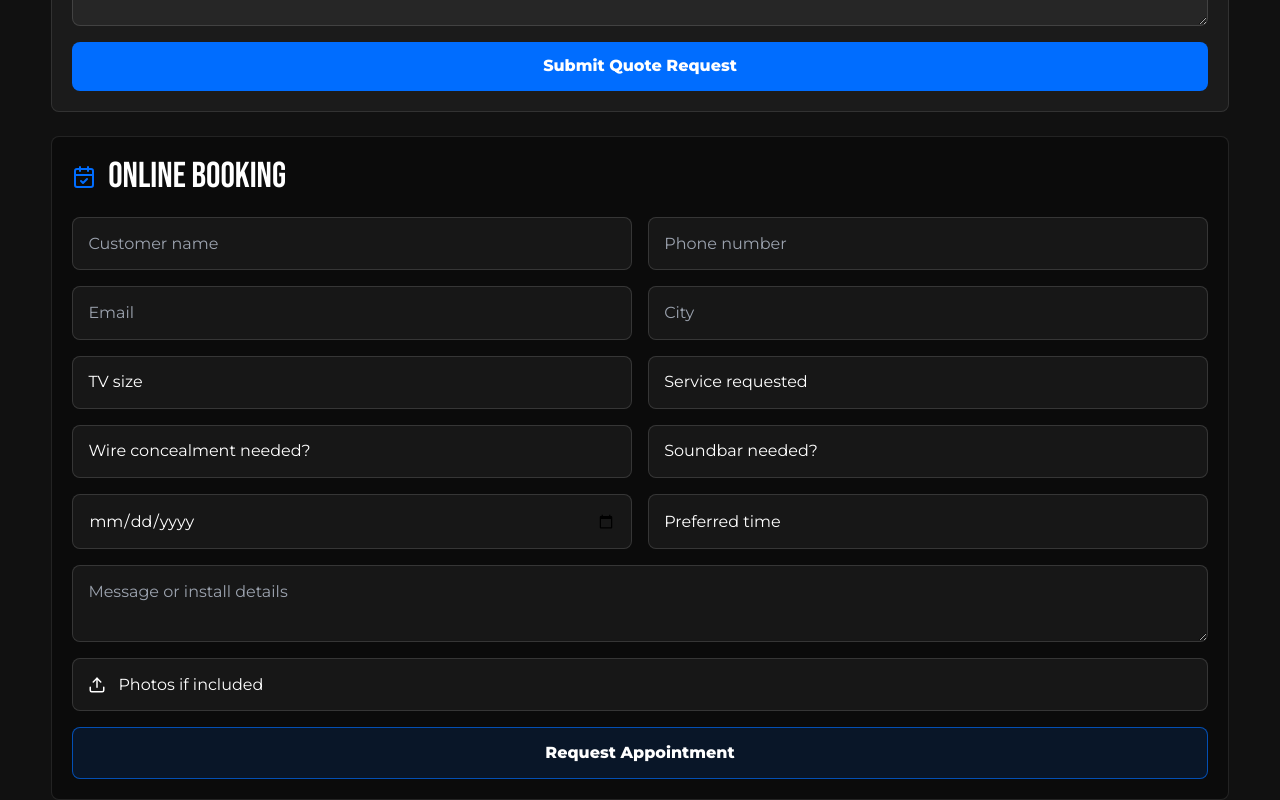
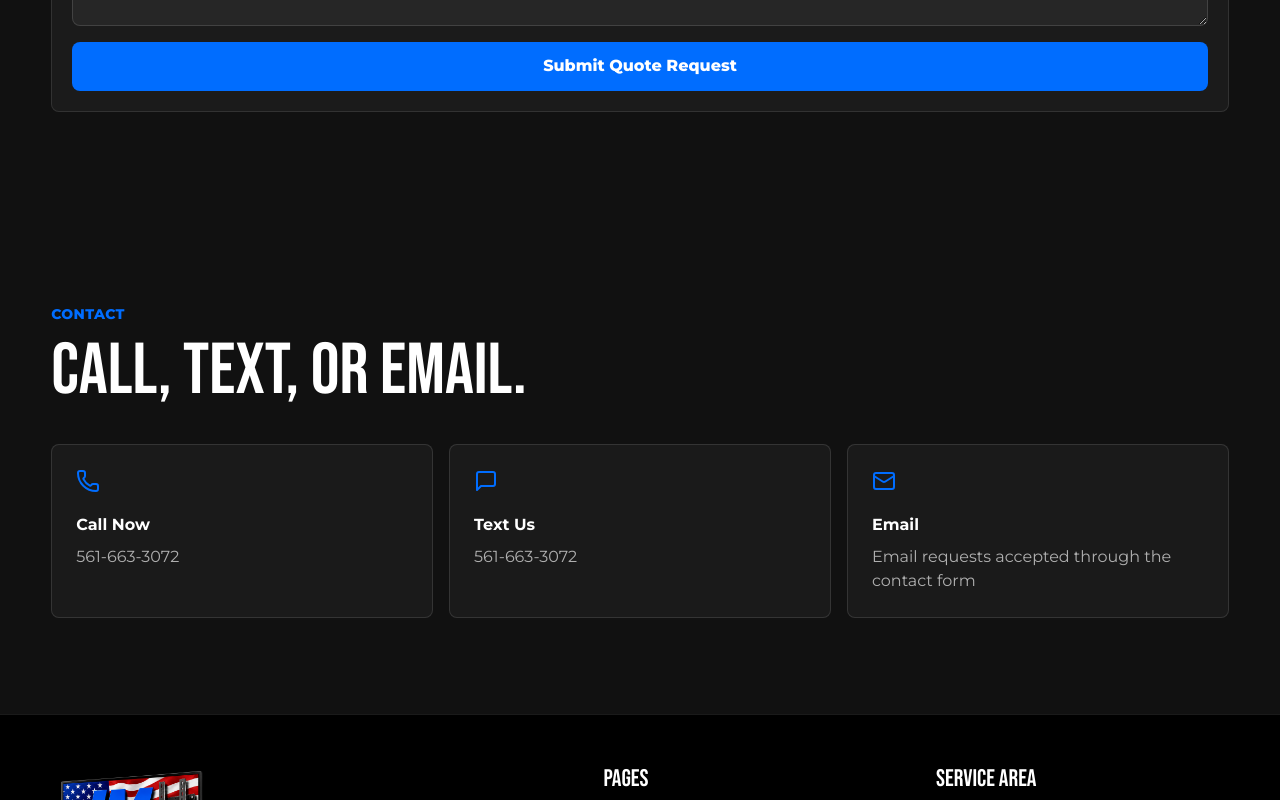
Before and after one commit to Jmch386/jm-tv-mounting-website, a Next.js app: page / in a window 1280 px wide. Shown: the part 4480-5280 px from the top of the page. Built offline with nearby package versions, Linux system fonts and the light colour scheme.

Commit message:
Remove online booking form

```diff
--- a/app/contact/page.tsx
+++ b/app/contact/page.tsx
@@ -1,6 +1,5 @@
 import Image from "next/image";
 import { Mail, MapPin, MessageSquare, Phone } from "lucide-react";
-import { BookingForm } from "@/components/BookingForm";
 import { CallNowButton } from "@/components/CallNowButton";
 import { QuoteForm } from "@/components/QuoteForm";
 import { Section } from "@/components/Section";
@@ -40,7 +39,6 @@ export default function ContactPage() {
       </Section>
       <Section eyebrow="Quote" title="Tell us about the install.">
         <QuoteForm />
-        <div className="mt-6"><BookingForm /></div>
       </Section>
     </>
   );
--- a/app/page.tsx
+++ b/app/page.tsx
@@ -1,7 +1,6 @@
 import Image from "next/image";
 import Link from "next/link";
 import { CheckCircle2, Mail, MessageSquare, Phone, Star } from "lucide-react";
-import { BookingForm } from "@/components/BookingForm";
 import { CallNowButton } from "@/components/CallNowButton";
 import { HeroLogo } from "@/components/HeroLogo";
 import { QuoteForm } from "@/components/QuoteForm";
@@ -95,9 +94,6 @@ export default function HomePage() {
 
       <Section id="quote" eyebrow="Quote" title="Request a quote.">
         <QuoteForm />
-        <div className="mt-6">
-          <BookingForm />
-        </div>
       </Section>
 
       <Section eyebrow="Contact" title="Call, text, or email.">
```
